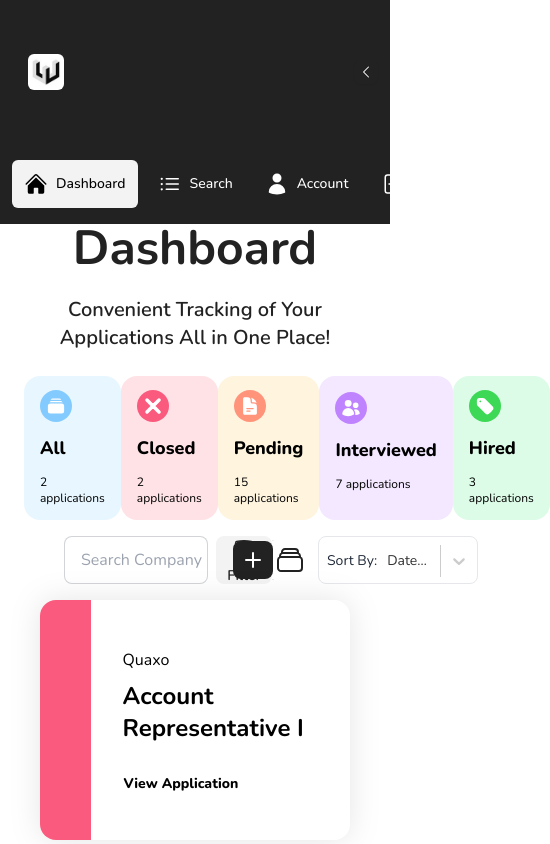
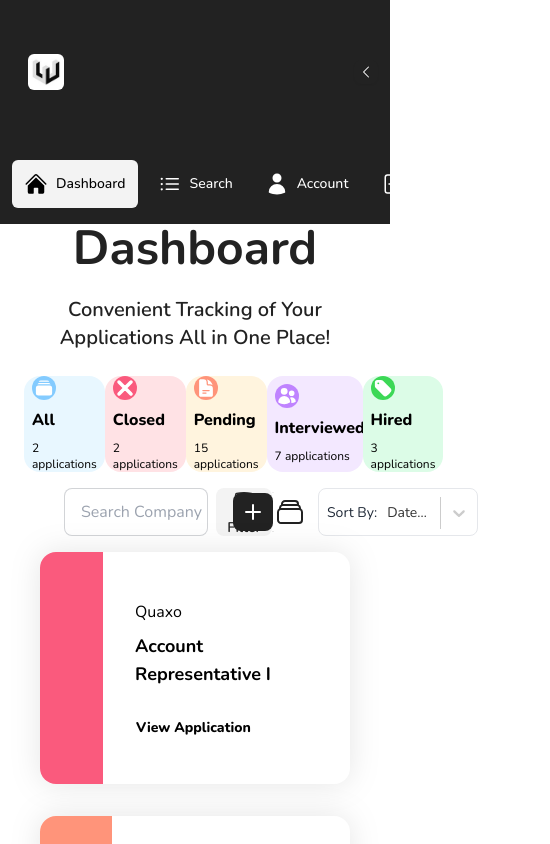
Before and after one commit to zachkfan/pathtoswe, a Next.js app: page /dashboard in a window 390 px wide. Shown: the top 844 px of the page, 550 px wide, since content can reach past the window. Built offline with nearby package versions, Linux system fonts and the light colour scheme; a web font is replaced by a local one.

Commit message:
made sign in & sign up page more responsive.

```diff
--- a/src/app/(forms)/sign_up/page.tsx
+++ b/src/app/(forms)/sign_up/page.tsx
@@ -9,7 +9,7 @@ import { UserIcon, KeyIcon, EnvelopeIcon } from "@heroicons/react/24/solid";
 
 export default function Signup() {
   return (
-    <div className="flex-col justify-center w-1/3 py-8 px-16 bg-white text-black rounded-lg">
+    <div className="flex flex-col justify-center w-1/2 lg:w-1/3 py-2 px-4 lg:py-4 lg:px-8 xl:py-8 xl:px-16 bg-white text-black rounded-lg">
       <Header title={"Sign up"}></Header>
       <form>
         <TextBox title={"Username"} icon={UserIcon} inputType="text"></TextBox>
--- a/src/app/ui/dashboard/dashboard_card.tsx
+++ b/src/app/ui/dashboard/dashboard_card.tsx
@@ -41,7 +41,9 @@ export default function DashboardCard({
       </figure>
       <div className="card-body mt-4">
         <h4>{company}</h4>
-        <h3 className="card-title text-2xl font-bold">{role}</h3>
+        <h3 className="card-title text-lg lg:text-xl xl:text-2xl font-bold">
+          {role}
+        </h3>
         <Modal
           btnClassName="card-actions btn btn-ghost items-center p-0 font-extrabold mt-2 w-fit font-xs"
           btnContent={"View Application"}
--- a/src/app/ui/dashboard/sorting_card.tsx
+++ b/src/app/ui/dashboard/sorting_card.tsx
@@ -17,12 +17,12 @@ export default function SortingCards({
 }: Props) {
   return (
     <div
-      className="transition ease-in-out delay-15 hover:-translate-y-1 hover:scale-105 duration-300 card w-36 h-36 xl:w-48 xl:h-48 flex justify-center"
+      className="transition ease-in-out delay-15 hover:-translate-y-1 hover:scale-105 duration-300 card w-24 h-24 lg:w-36 lg:h-36 xl:w-48 xl:h-48 flex justify-center"
       style={{ backgroundColor: bgColor }}
     >
-      <div className="card-body text-black gap-3 xl:p-8 p-4">
+      <div className="card-body text-black lg:gap-3 xl:p-8 lg:p-4 p-2">
         <div
-          className="flex justify-center items-center w-8 h-8 xl:w-12 xl:h-12 rounded-full"
+          className="flex justify-center items-center w-6 h-6 lg:w-8 lg:h-8 xl:w-12 xl:h-12 rounded-full"
           style={{ backgroundColor: iconBgColor }}
         >
           <div
@@ -36,10 +36,12 @@ export default function SortingCards({
             <Icon />
           </div>
         </div>
-        <h2 className="card-title font-extrabold text-lg xl:text-2xl">
+        <h2 className="card-title font-extrabold text-base lg:text-lg xl:text-2xl">
           {status}
         </h2>
-        <p className="text-xs xl:text-base">{applicationCount} applications</p>
+        <p className="text-xs lg:text-sm xl:text-base">
+          {applicationCount} applications
+        </p>
       </div>
     </div>
   );
--- a/src/app/ui/navigation/sidenav.tsx
+++ b/src/app/ui/navigation/sidenav.tsx
@@ -19,7 +19,7 @@ export default function SideNav() {
     <div
       className={clsx(
         "transition-all duration-300 w-full flex-none",
-        isOpen ? "md:w-64" : "md:w-24"
+        isOpen ? "lg:w-64" : "w-24"
       )}
     >
       <div
```
Also changed, not shown: src/app/(forms)/sign_in/page.tsx (+9 -10 lines).
